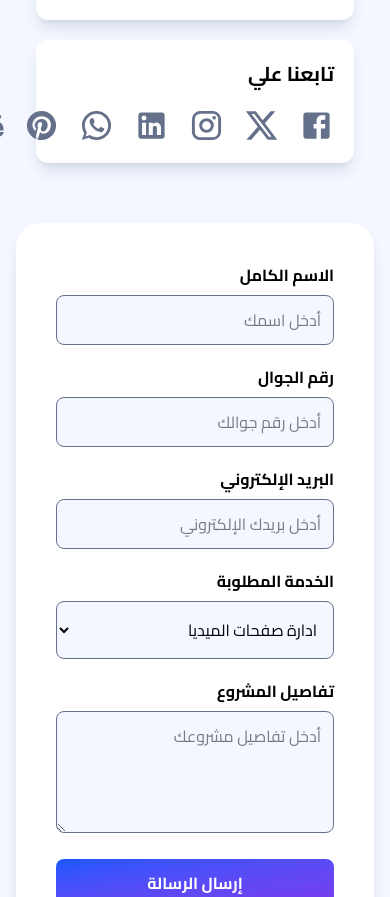
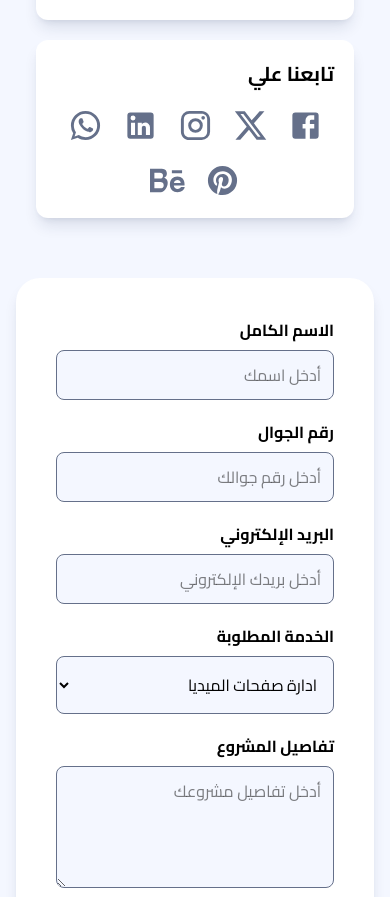
Before and after one commit to Yousef-El-Black/algomedia, a React (Vite) app in the folder client/: page / in a window 390 px wide. Shown: the part 10951-11848 px from the top of the page. Built offline with nearby package versions, Linux system fonts and the light colour scheme.

Commit message:
Updating Contact Section to be Responsive on All Screens

```diff
--- a/client/src/components/Contact.tsx
+++ b/client/src/components/Contact.tsx
@@ -136,7 +136,7 @@ const Contact = () => {
               dir="rtl"
             >
               <div className="text font-bold text-xl">تابعنا علي</div>
-              <ul className="flex gap-5 items-center justify-center">
+              <ul className="flex gap-5 items-center justify-center flex-wrap">
                 {socialLinks.map((item: socialLinkType, index: number) => {
                   return (
                     <li key={"social-link-" + index}>
```
